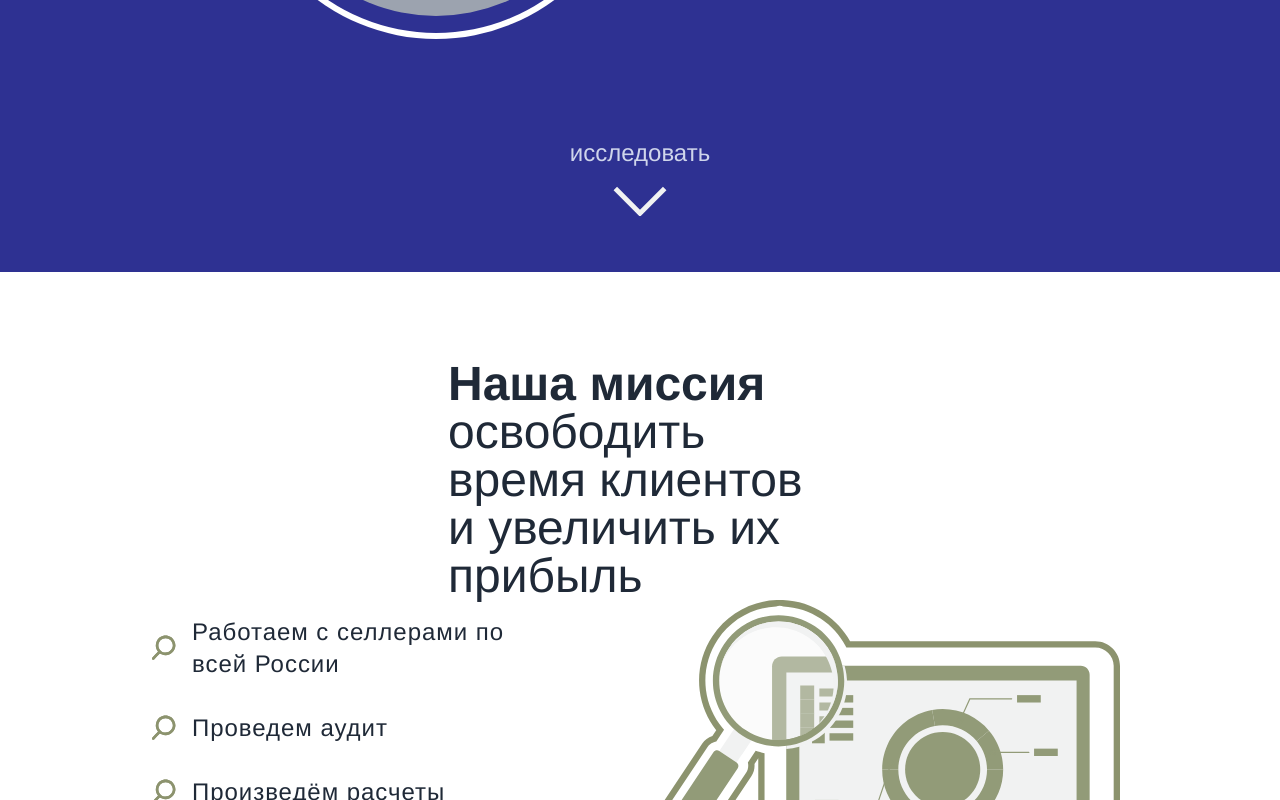
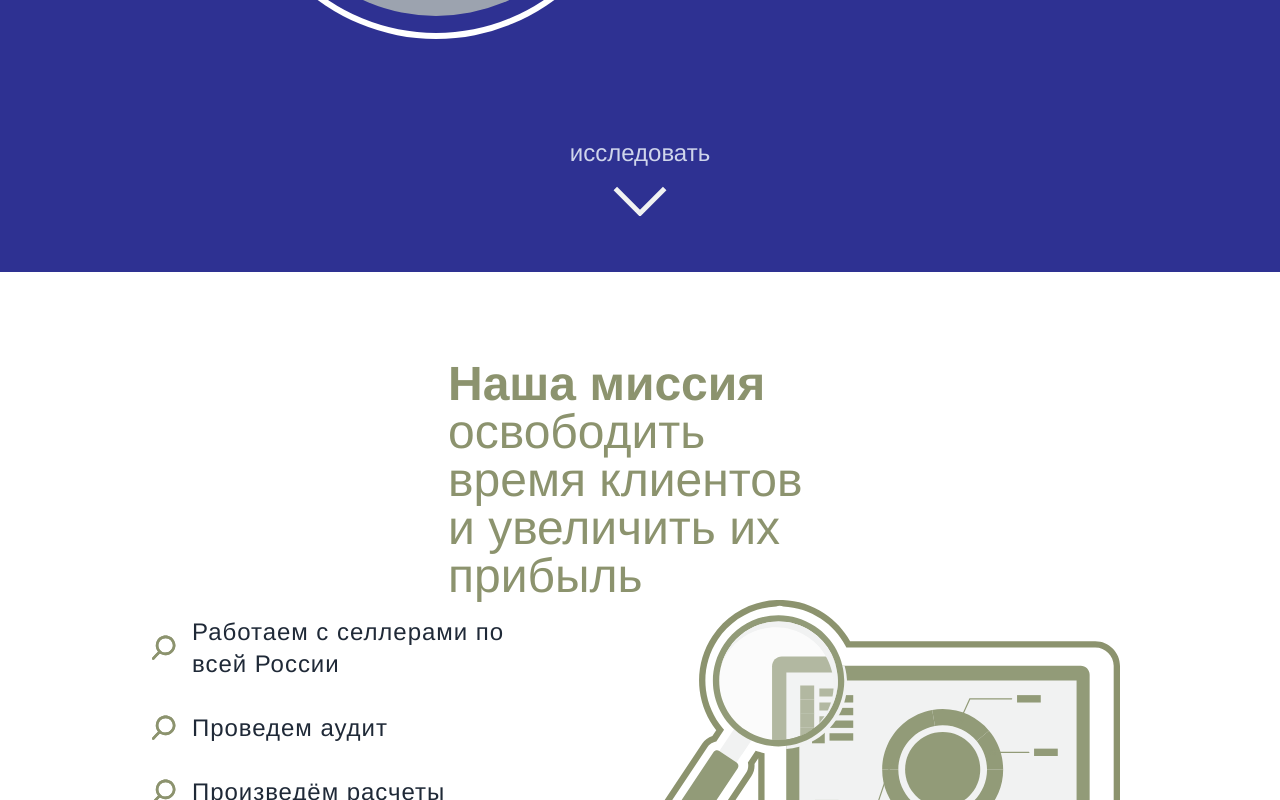
Before and after one commit to Najibmansour/novyi-koncept, a Next.js app: page / in a window 1280 px wide. Shown: the part 528-1328 px from the top of the page. Built offline with nearby package versions, Linux system fonts and the light colour scheme.

Commit message:
changed color of page 2

```diff
--- a/src/components/Pages/page2.jsx
+++ b/src/components/Pages/page2.jsx
@@ -4,7 +4,7 @@ import GridElement from "../page 2/gridElement";
 const Page2 = () => {
   return (
     <div className=" flex justify-center items-center w-screen h-screen flex-col ">
-      <p className="text-5xl w-96">
+      <p className="text-5xl w-96 text-secondary">
         <span className="font-semibold ">Наша миссия</span> освободить время
         клиентов и увеличить их прибыль
       </p>
```
